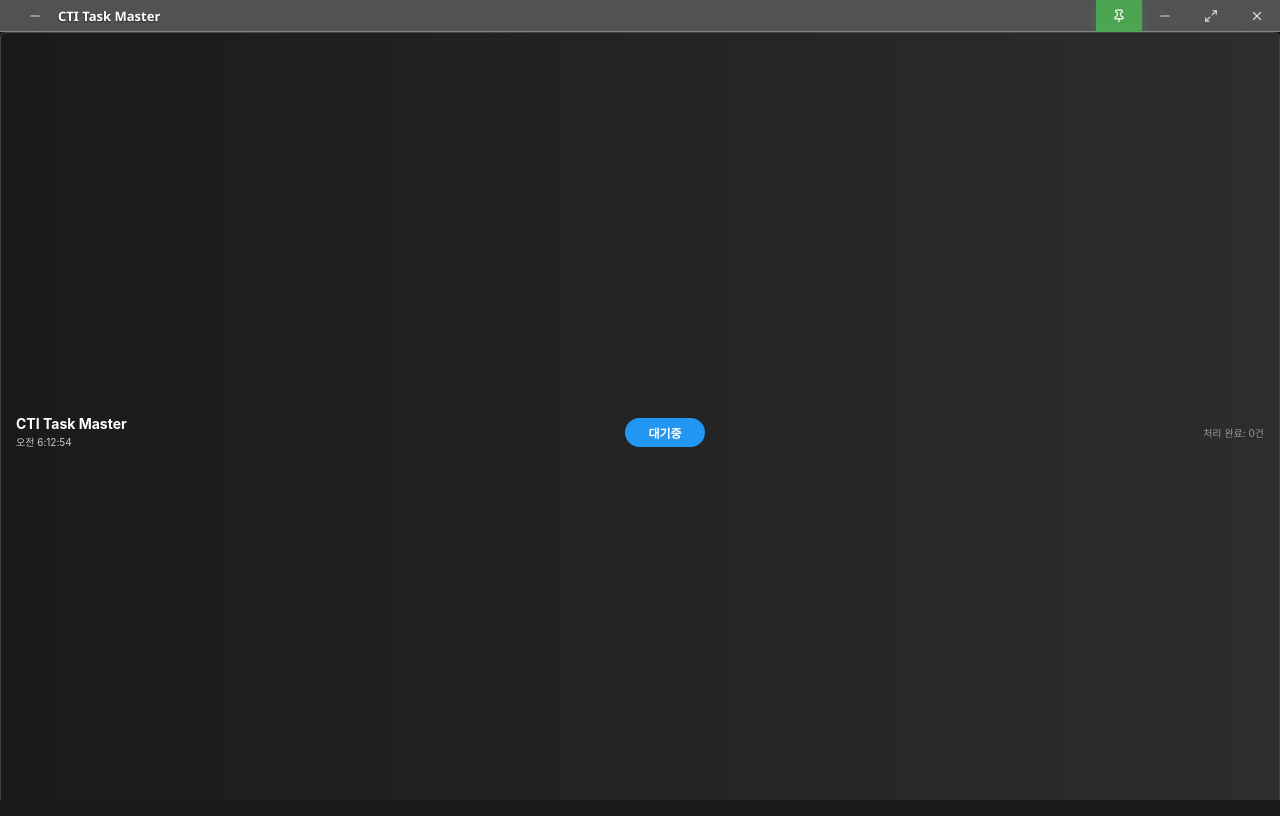
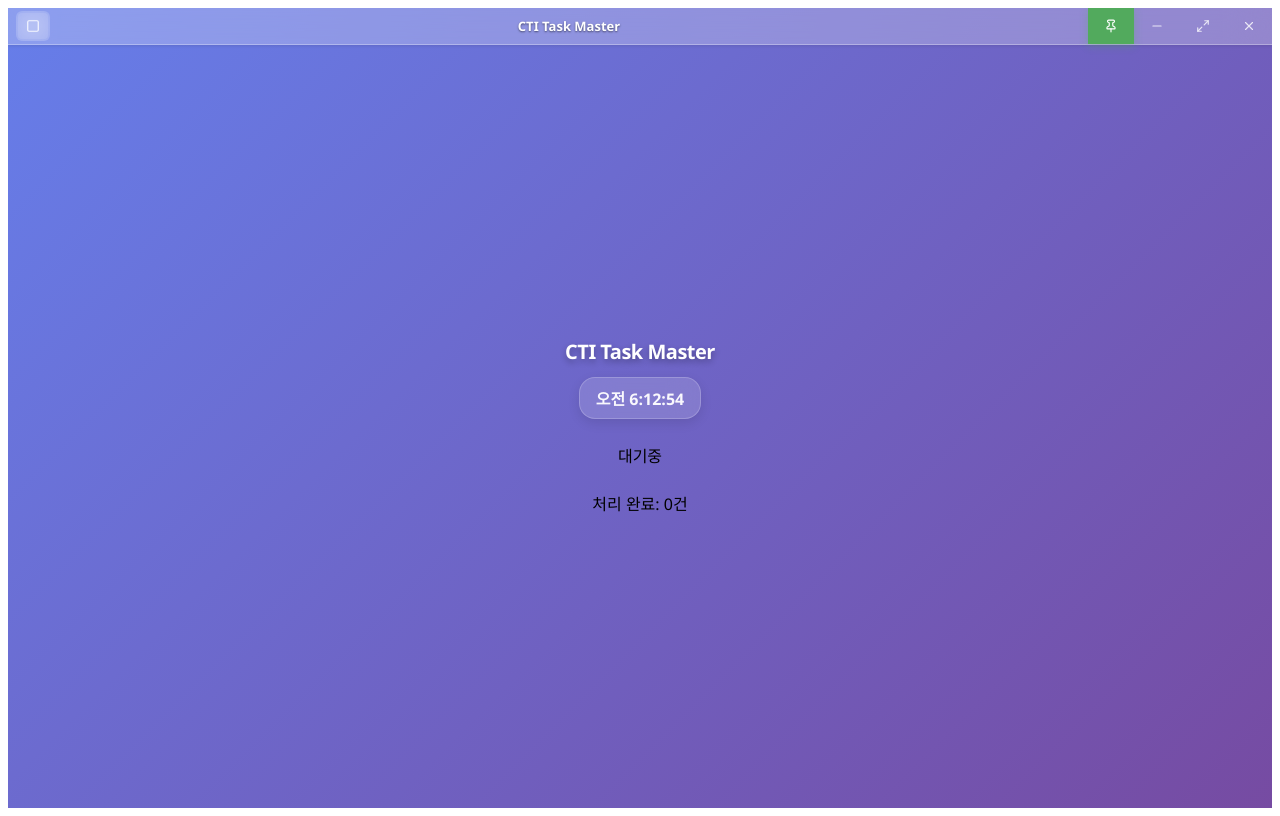
Before and after one commit to nexus-aicc-lab/tauri-cti-task-manager, a React (Vite) app: page / in a window 1280 px wide. Built offline with nearby package versions, Linux system fonts and the light colour scheme.

Commit message:
헤더 ui3

```diff
--- a/src/App.css
+++ b/src/App.css
@@ -1,210 +1,98 @@
-/* 기본 리셋 */
-* {
-  margin: 0;
-  padding: 0;
-  box-sizing: border-box;
-}
+/* src/App.css */
 
-:root {
-  font-family: -apple-system, BlinkMacSystemFont, 'Segoe UI', Roboto, sans-serif;
-  font-size: 12px;
-  color: #ffffff;
-  background-color: #1a1a1a;
-}
-
-body,
-html {
-  height: 100%;
+.app-container {
+  width: 100%;
+  height: 100vh;
+  background: linear-gradient(135deg, #667eea 0%, #764ba2 100%);
+  display: flex;
+  flex-direction: column;
+  font-family: 'Segoe UI', Tahoma, Geneva, Verdana, sans-serif;
   overflow: hidden;
 }
 
-#root {
-  height: 100vh;
-  width: 100vw;
-}
-
-/* 가로 막대바 스타일 */
-.task-master {
-  height: 100vh;
-  width: 100vw;
-  background: linear-gradient(90deg, #1a1a1a 0%, #2d2d2d 100%);
-  display: flex;
-  flex-direction: row;
-  align-items: center;
-  justify-content: space-between;
-  position: relative;
-  border-radius: 6px;
-  border: 1px solid #444;
-  padding: 0 15px;
-}
-
-/* 드래그 영역 */
-.drag-area {
-  position: absolute;
-  top: 0;
-  left: 0;
-  right: 50px;
-  /* 버튼들 공간 확보 */
-  height: 100%;
-  cursor: move;
-  z-index: 1;
-}
-
-/* 창 컨트롤 영역 */
-.window-controls {
-  position: absolute;
-  top: 5px;
-  right: 5px;
-  display: flex;
-  gap: 2px;
-  z-index: 10;
-}
-
-/* 최소화 버튼 */
-.minimize-btn {
-  width: 18px;
-  height: 18px;
-  background: transparent;
-  border: none;
-  color: #888;
-  font-size: 14px;
+/* 1단 바 모드 오버레이 (최소 높이) */
+.bar-mode-overlay {
+  flex: 1;
   cursor: pointer;
   display: flex;
   align-items: center;
   justify-content: center;
-  border-radius: 2px;
   transition: all 0.2s ease;
+  background: rgba(255, 255, 255, 0.02);
+  position: relative;
+  min-height: 4px;
+  /* 최소한의 높이만 */
+  max-height: 8px;
 }
 
-.minimize-btn:hover {
-  background: #666;
-  color: white;
+.bar-mode-overlay:hover {
+  background: rgba(255, 255, 255, 0.05);
+  max-height: 12px;
 }
 
-/* 닫기 버튼 */
-.close-btn {
-  width: 18px;
-  height: 18px;
-  background: transparent;
-  border: none;
-  color: #888;
-  font-size: 14px;
-  cursor: pointer;
+.bar-mode-overlay::after {
+  content: "클릭하여 상태 변경";
+  position: absolute;
+  bottom: 2px;
+  right: 12px;
+  font-size: 9px;
+  color: rgba(255, 255, 255, 0.4);
+  opacity: 0;
+  transition: opacity 0.3s ease;
+  pointer-events: none;
+}
+
+.bar-mode-overlay:hover::after {
+  opacity: 1;
+}
+
+/* 3단 패널 모드 */
+.task-master.panel-mode {
+  flex: 1;
   display: flex;
   align-items: center;
   justify-content: center;
-  border-radius: 2px;
-  transition: all 0.2s ease;
+  padding: 20px;
 }
 
-.close-btn:hover {
-  background: #ff4444;
-  color: white;
+.panel-content {
+  display: flex;
+  flex-direction: column;
+  align-items: center;
+  justify-content: center;
+  gap: 24px;
+  text-align: center;
+  height: 100%;
+  max-width: 100%;
 }
 
-/* 컨텐츠 영역 - 가로 배치 */
-.content {
+.left-section,
+.right-section,
+.center-section {
   display: flex;
-  flex-direction: row;
+  flex-direction: column;
   align-items: center;
-  gap: 15px;
+  gap: 12px;
   width: 100%;
-  z-index: 5;
 }
 
-/* 왼쪽 영역 */
-.left-section {
-  display: flex;
-  flex-direction: column;
-  align-items: flex-start;
+.title {
+  font-size: 20px;
+  font-weight: 700;
+  color: white;
+  margin: 0;
+  text-shadow: 0 3px 6px rgba(0, 0, 0, 0.3);
+  letter-spacing: -0.5px;
 }
 
-/* 타이틀 */
-.title {
-  font-size: 14px;
-  font-weight: bold;
-  color: #ffffff;
-  margin-bottom: 2px;
+.time {
+  font-size: 16px;
+  color: rgba(255, 255, 255, 0.95);
+  font-weight: 600;
+  background: rgba(255, 255, 255, 0.15);
+  padding: 8px 16px;
+  border-radius: 16px;
+  backdrop-filter: blur(15px);
+  border: 1px solid rgba(255, 255, 255, 0.2);
+  box-shadow: 0 4px 12px rgba(0, 0, 0, 0.1);
 }
-
-/* 시간 표시 */
-.time {
-  font-size: 10px;
-  color: #cccccc;
-}
-
-/* 가운데 영역 */
-.center-section {
-  flex: 1;
-  display: flex;
-  justify-content: center;
-}
-
-/* 상태 버튼 - 컴팩트 */
-.status {
-  padding: 6px 20px;
-  border-radius: 15px;
-  font-size: 12px;
-  font-weight: 600;
-  cursor: pointer;
-  transition: all 0.2s ease;
-  border: none;
-  outline: none;
-  min-width: 80px;
-  text-align: center;
-}
-
-.status:hover {
-  transform: scale(1.05);
-}
-
-.status:active {
-  transform: scale(0.95);
-}
-
-/* 상태별 색상 */
-.status-waiting {
-  background: #2196F3;
-  color: white;
-}
-
-.status-waiting:hover {
-  background: #1976D2;
-}
-
-.status-calling {
-  background: #f44336;
-  color: white;
-}
-
-.status-calling:hover {
-  background: #d32f2f;
-}
-
-.status-processing {
-  background: #ff9800;
-  color: white;
-}
-
-.status-processing:hover {
-  background: #f57c00;
-}
-
-.status-default {
-  background: #666;
-  color: white;
-}
-
-/* 오른쪽 영역 */
-.right-section {
-  display: flex;
-  flex-direction: column;
-  align-items: flex-end;
-}
-
-/* 카운터 */
-.counter {
-  font-size: 10px;
-  color: #999;
-  text-align: right;
-}
--- a/src/App.tsx
+++ b/src/App.tsx
@@ -51,7 +51,7 @@ function App() {
     const newMode = viewMode === 'bar' ? 'panel' : 'bar';
     setViewMode(newMode);
 
-    // Tauri 환경에서 창 크기 조정
+    // Tauri 환경에서 창 크기 조정 (권한이 있는 경우에만)
     const isTauriEnv = '__TAURI__' in window || '__TAURI_INTERNALS__' in window || navigator.userAgent.includes('tauri');
 
     if (isTauriEnv) {
@@ -61,12 +61,13 @@ function App() {
 
         // 모드에 따라 창 높이 조정
         if (newMode === 'bar') {
-          await appWindow.setSize(new LogicalSize(800, 80));
+          await appWindow.setSize(new LogicalSize(1000, 80));
         } else {
-          await appWindow.setSize(new LogicalSize(800, 120));
+          await appWindow.setSize(new LogicalSize(800, 320));
         }
       } catch (error) {
-        console.error('창 크기 조정 실패:', error);
+        console.warn('창 크기 자동 조정을 사용할 수 없습니다. 수동으로 창 크기를 조정해주세요.', error);
+        // 창 크기 조정이 실패해도 모드 전환은 정상 작동
       }
     }
   };
@@ -75,6 +76,7 @@ function App() {
     <div className="app-container">
       {/* 커스텀 타이틀바 */}
       <Titlebar viewMode={viewMode} onToggleMode={toggleViewMode} />
+
 
       {/* 메인 컨텐츠 */}
       <main className={`task-master ${viewMode}-mode`}>
--- a/src/components/Titlebar.css
+++ b/src/components/Titlebar.css
@@ -1,9 +1,8 @@
 /* src/components/Titlebar.css */
 
 .custom-titlebar {
-    height: 32px;
+    height: 36px;
     background: rgba(255, 255, 255, 0.25);
-    /* 더 밝게 - 0.15에서 0.25로 */
     border-bottom: 1px solid rgba(255, 255, 255, 0.3);
     display: flex;
     align-items: center;
@@ -11,27 +10,58 @@
     padding: 0;
     user-select: none;
     backdrop-filter: blur(20px);
-    /* 블러 강화 */
     width: 100%;
     position: relative;
     box-shadow: 0 1px 3px rgba(0, 0, 0, 0.1);
-    /* 미묘한 그림자 추가 */
 }
 
-/* 드래그 영역 - 매우 중요한 설정들 */
+/* 왼쪽: 모드 토글 버튼 */
+.titlebar-left {
+    flex: 0 0 auto;
+    padding-left: 8px;
+    -webkit-app-region: no-drag;
+    z-index: 100;
+}
+
+.mode-toggle {
+    display: flex;
+    background: rgba(255, 255, 255, 0.1);
+    border-radius: 6px;
+    padding: 2px;
+    backdrop-filter: blur(10px);
+}
+
+.mode-toggle-btn {
+    padding: 6px 8px;
+    border: none;
+    background: rgba(255, 255, 255, 0.1);
+    color: rgba(255, 255, 255, 0.9);
+    border-radius: 4px;
+    cursor: pointer;
+    transition: all 0.2s ease;
+    display: flex;
+    align-items: center;
+    justify-content: center;
+    -webkit-app-region: no-drag;
+}
+
+.mode-toggle-btn:hover {
+    background: rgba(255, 255, 255, 0.3);
+    color: white;
+    transform: scale(1.05);
+}
+
+/* 중앙: 드래그 영역 및 데이터 */
 .titlebar-drag {
     flex: 1;
     height: 100%;
     display: flex;
     align-items: center;
-    padding-left: 12px;
-
-    /* 드래그 기능을 위한 핵심 설정 */
-    cursor: grab;
+    justify-content: center;
+    cursor: move;
     -webkit-app-region: drag;
-    /* 추가: 웹킷 기반 드래그 */
     pointer-events: auto;
-    /* 명시적으로 이벤트 허용 */
+    padding: 0 16px;
 }
 
 .titlebar-drag:active {
@@ -45,28 +75,106 @@
     font-family: 'Segoe UI', Tahoma, Geneva, Verdana, sans-serif;
     opacity: 1;
     text-shadow: 0 1px 2px rgba(0, 0, 0, 0.5);
-
-    /* 텍스트는 드래그 이벤트 방해하지 않도록 */
     pointer-events: none;
     user-select: none;
 }
 
-/* 컨트롤 버튼 컨테이너 */
+/* 1단 바 모드 헤더 데이터 스타일 */
+.titlebar-bar-content {
+    display: flex;
+    align-items: center;
+    justify-content: center;
+    gap: 24px;
+    width: 100%;
+    max-width: 100%;
+    padding: 0 20px;
+    pointer-events: none;
+    /* 드래그 허용 */
+}
+
+.bar-data-item {
+    display: flex;
+    align-items: center;
+    gap: 8px;
+    padding: 6px 14px;
+    background: rgba(255, 255, 255, 0.15);
+    border-radius: 16px;
+    backdrop-filter: blur(15px);
+    color: white;
+    font-size: 13px;
+    font-weight: 600;
+    border: 1px solid rgba(255, 255, 255, 0.25);
+    transition: all 0.2s ease;
+    box-shadow: 0 2px 8px rgba(0, 0, 0, 0.1);
+    min-width: 80px;
+    justify-content: center;
+    pointer-events: auto;
+    /* 상태 클릭을 위해 */
+    -webkit-app-region: no-drag;
+}
+
+.bar-data-item:hover {
+    background: rgba(255, 255, 255, 0.25);
+    transform: translateY(-1px);
+    box-shadow: 0 4px 12px rgba(0, 0, 0, 0.2);
+}
+
+.bar-data-item.status-item {
+    cursor: pointer;
+    border-width: 2px;
+    font-weight: 700;
+    min-width: 100px;
+}
+
+.bar-data-item.status-item:hover {
+    transform: translateY(-2px);
+    box-shadow: 0 6px 16px rgba(0, 0, 0, 0.25);
+}
+
+.bar-icon {
+    font-size: 14px;
+    filter: drop-shadow(0 1px 2px rgba(0, 0, 0, 0.3));
+}
+
+.bar-text {
+    font-size: 12px;
+    font-weight: 600;
+    text-shadow: 0 1px 2px rgba(0, 0, 0, 0.3);
+}
+
+/* 상태별 색상 (바 모드용) */
+.bar-data-item.status-waiting {
+    background: linear-gradient(135deg, rgba(52, 152, 219, 0.85), rgba(41, 128, 185, 0.85));
+    border-color: rgba(52, 152, 219, 0.8);
+    box-shadow: 0 2px 8px rgba(52, 152, 219, 0.3);
+}
+
+.bar-data-item.status-calling {
+    background: linear-gradient(135deg, rgba(231, 76, 60, 0.85), rgba(192, 57, 43, 0.85));
+    border-color: rgba(231, 76, 60, 0.8);
+    animation: pulseBar 2s infinite;
+    box-shadow: 0 2px 8px rgba(231, 76, 60, 0.3);
+}
+
+.bar-data-item.status-processing {
+    background: linear-gradient(135deg, rgba(241, 196, 15, 0.85), rgba(243, 156, 18, 0.85));
+    border-color: rgba(241, 196, 15, 0.8);
+    box-shadow: 0 2px 8px rgba(241, 196, 15, 0.3);
+}
+
+/* 오른쪽: 컨트롤 버튼들 */
 .titlebar-controls {
     display: flex;
     align-items: center;
     height: 100%;
-
-    /* 버튼들은 드래그 영역에서 제외 */
     -webkit-app-region: no-drag;
     pointer-events: auto;
     z-index: 100;
 }
 
-/* 공통 버튼 스타일 */
 .control-btn {
     width: 46px;
-    height: 32px;
+    height: 36px;
     border: none;
     background: transparent;
     color: white;
@@ -77,8 +185,6 @@
     transition: all 0.2s ease;
     outline: none;
     opacity: 0.8;
-
-    /* 버튼은 반드시 클릭 가능하도록 */
     -webkit-app-region: no-drag;
     pointer-events: auto;
     position: relative;
@@ -87,7 +193,6 @@
 
 .control-btn:hover {
     background: rgba(255, 255, 255, 0.2);
-    /* 호버 시 더 밝게 */
     opacity: 1;
     transform: scale(1.05);
 }
@@ -97,7 +202,6 @@
     transform: scale(0.95);
 }
 
-/* Lucide 아이콘 스타일 */
 .control-btn svg {
     stroke-width: 2;
     color: white;
@@ -106,7 +210,6 @@
 /* 핀 버튼 */
 .control-btn.pin-btn.pinned {
     background: rgba(76, 175, 80, 0.9);
-    /* 녹색으로 변경 - 고정됨을 의미 */
     opacity: 1;
     box-shadow: 0 2px 8px rgba(76, 175, 80, 0.3);
 }
@@ -126,3 +229,21 @@
 .control-btn.close-btn:active {
     background: #c0392b;
 }
+
+/* 바 모드용 펄스 애니메이션 */
+@keyframes pulseBar {
+    0% {
+        transform: scale(1);
+        box-shadow: 0 2px 8px rgba(231, 76, 60, 0.3), 0 0 0 0 rgba(231, 76, 60, 0.7);
+    }
+
+    70% {
+        transform: scale(1.03);
+        box-shadow: 0 4px 12px rgba(231, 76, 60, 0.4), 0 0 0 8px rgba(231, 76, 60, 0);
+    }
+
+    100% {
+        transform: scale(1);
+        box-shadow: 0 2px 8px rgba(231, 76, 60, 0.3), 0 0 0 0 rgba(231, 76, 60, 0);
+    }
+}
--- a/src/components/Titlebar.tsx
+++ b/src/components/Titlebar.tsx
@@ -1,20 +1,22 @@
 // src/components/Titlebar.jsx
 
 import React, { useState, useEffect } from 'react';
-import { Pin, PinOff, Minus, Maximize2, X, LayoutGrid, Minus as MinusIcon } from 'lucide-react';
+import { Pin, PinOff, Minus, Maximize2, X, Grid3X3, Square } from 'lucide-react';
 import './Titlebar.css';
 
-type TitlebarProps = {
-    viewMode: string;
+interface TitlebarProps {
+    viewMode: 'bar' | 'panel';
     onToggleMode: () => void;
-};
+    status?: string;
+    time?: string;
+    taskCount?: number;
+}
 
-function Titlebar({ viewMode, onToggleMode }: TitlebarProps) {
-    const [isPinned, setIsPinned] = useState(true); // 기본값 true (config와 일치)
+function Titlebar({ viewMode, onToggleMode, status, time, taskCount }: TitlebarProps) {
+    const [isPinned, setIsPinned] = useState(true);
     const [isMaximized, setIsMaximized] = useState(false);
 
     useEffect(() => {
-        // Tauri 환경에서 초기 상태 확인
         const isTauriEnv = '__TAURI__' in window || '__TAURI_INTERNALS__' in window || navigator.userAgent.includes('tauri');
 
         if (isTauriEnv) {
@@ -27,11 +29,9 @@ function Titlebar({ viewMode, onToggleMode }: TitlebarProps) {
             const { getCurrentWindow } = await import('@tauri-apps/api/window');
             const appWindow = getCurrentWindow();
 
-            // Always On Top 상태 확인
             const alwaysOnTop = await appWindow.isAlwaysOnTop();
             setIsPinned(alwaysOnTop);
 
-            // 최대화 상태 확인
             const maximized = await appWindow.isMaximized();
             setIsMaximized(maximized);
         } catch (error) {
@@ -39,7 +39,15 @@ function Titlebar({ viewMode, onToggleMode }: TitlebarProps) {
         }
     };
 
-    // 핀 기능 (Always On Top 토글)
+    const getStatusClass = (status?: string) => {
+        switch (status) {
+            case '대기중': return 'status-waiting';
+            case '통화중': return 'status-calling';
+            case '후처리': return 'status-processing';
+            default: return 'status-waiting';
+        }
+    };
+
     const togglePin = async () => {
         const isTauriEnv = '__TAURI__' in window || '__TAURI_INTERNALS__' in window || navigator.userAgent.includes('tauri');
 
@@ -60,7 +68,6 @@ function Titlebar({ viewMode, onToggleMode }: TitlebarProps) {
         }
     };
 
-    // 최소화
     const handleMinimize = async () => {
         const isTauriEnv = '__TAURI__' in window || '__TAURI_INTERNALS__' in window || navigator.userAgent.includes('tauri');
 
@@ -75,7 +82,6 @@ function Titlebar({ viewMode, onToggleMode }: TitlebarProps) {
         }
     };
 
-    // 최대화/복원
     const handleToggleMaximize = async () => {
         const isTauriEnv = '__TAURI__' in window || '__TAURI_INTERNALS__' in window || navigator.userAgent.includes('tauri');
 
@@ -95,7 +101,6 @@ function Titlebar({ viewMode, onToggleMode }: TitlebarProps) {
         }
     };
 
-    // 닫기
     const handleClose = async () => {
         const isTauriEnv = '__TAURI__' in window || '__TAURI_INTERNALS__' in window || navigator.userAgent.includes('tauri');
 
@@ -114,26 +119,49 @@ function Titlebar({ viewMode, onToggleMode }: TitlebarProps) {
 
     return (
         <div className="custom-titlebar">
-            {/* 드래그 영역 */}
-            <div data-tauri-drag-region className="titlebar-drag">
-                {/* 왼쪽: 모드 토글 버튼 */}
-                <div className="titlebar-left">
+            {/* 왼쪽: 모드 토글 버튼 */}
+            <div className="titlebar-left">
+                <div className="mode-toggle">
                     <button
                         onClick={onToggleMode}
-                        className={`control-btn mode-toggle-btn ${viewMode}`}
-                        title={viewMode === 'bar' ? '패널 모드로 변경' : '바 모드로 변경'}
+                        className="mode-toggle-btn"
+                        title={viewMode === 'bar' ? '3단 모드로 전환' : '1단 바 모드로 전환'}
                     >
-                        {viewMode === 'bar' ? <LayoutGrid size={14} /> : <MinusIcon size={14} />}
+                        {viewMode === 'bar' ? <Grid3X3 size={14} /> : <Square size={14} />}
                     </button>
                 </div>
-
-                {/* 중앙: 타이틀 */}
-                <div className="titlebar-title">CTI Task Master</div>
             </div>
 
-            {/* 창 컨트롤 버튼들 */}
+            {/* 중앙: 드래그 영역 및 타이틀/데이터 */}
+            <div data-tauri-drag-region className="titlebar-drag">
+                {viewMode === 'bar' ? (
+                    // 1단 바 모드: 헤더에 데이터 직접 출력
+                    <div className="titlebar-bar-content">
+                        <div className="bar-data-item">
+                            <span className="bar-icon">🕐</span>
+                            <span className="bar-text">{time?.split(':').slice(0, 2).join(':') || '--:--'}</span>
+                        </div>
+
+                        <div className={`bar-data-item status-item ${getStatusClass(status)}`}>
+                            <span className="bar-icon">
+                                {status === '대기중' ? '⏸️' : status === '통화중' ? '📞' : status === '후처리' ? '⚙️' : '⏸️'}
+                            </span>
+                            <span className="bar-text">{status || '대기중'}</span>
+                        </div>
+
+                        <div className="bar-data-item">
+                            <span className="bar-icon">✅</span>
+                            <span className="bar-text">{taskCount || 0}</span>
+                        </div>
+                    </div>
+                ) : (
+                    // 3단 패널 모드: 기본 타이틀
+                    <div className="titlebar-title">CTI Task Master</div>
+                )}
+            </div>
+
+            {/* 오른쪽: 창 컨트롤 버튼들 */}
             <div className="titlebar-controls">
-                {/* 핀 버튼 - Lucide 아이콘 */}
                 <button
                     onClick={togglePin}
                     className={`control-btn pin-btn ${isPinned ? 'pinned' : ''}`}
@@ -142,7 +170,6 @@ function Titlebar({ viewMode, onToggleMode }: TitlebarProps) {
                     {isPinned ? <Pin size={14} /> : <PinOff size={14} />}
                 </button>
 
-                {/* 최소화 버튼 - Lucide 아이콘 */}
                 <button
                     onClick={handleMinimize}
                     className="control-btn minimize-btn"
@@ -151,7 +178,6 @@ function Titlebar({ viewMode, onToggleMode }: TitlebarProps) {
                     <Minus size={14} />
                 </button>
 
-                {/* 최대화/복원 버튼 - Lucide 아이콘 */}
                 <button
                     onClick={handleToggleMaximize}
                     className="control-btn maximize-btn"
@@ -160,7 +186,6 @@ function Titlebar({ viewMode, onToggleMode }: TitlebarProps) {
                     <Maximize2 size={14} />
                 </button>
 
-                {/* 닫기 버튼 - Lucide 아이콘 */}
                 <button
                     onClick={handleClose}
                     className="control-btn close-btn"
```
